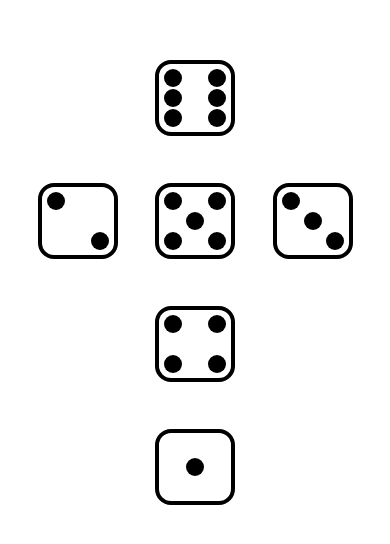
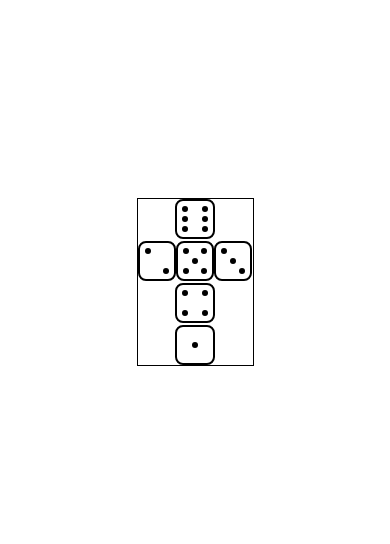
Before and after one commit to solar-citizen/lektorium-test-tasks, a plain HTML site: page 1/index.html in a window 390 px wide. Shown: the part 140-684 px from the top of the page. Drawn offline with Linux system fonts and the light colour scheme.

Commit message:
0.0.5 // t1: attempt #2 to add responsive -- t2: refactor js

```diff
--- a/1/sass/style.scss
+++ b/1/sass/style.scss
@@ -21,9 +21,9 @@ main {
 .field {
   display: flex;
   flex-direction: column;
-  max-width: 25.25rem;
+  max-width: 30vw;
   width: 100%;
-  max-height: 30.75rem;
+  max-height: 80vh;
   height: 100%;
   border: 1px solid black;
 
@@ -126,30 +126,96 @@ main {
   }
 }
 
-@media screen and (max-width: 576px) {
+@media screen and (max-width: 1700px) {
+  main {
     .field {
-    border: none;
+      max-height: 55vh;
+    }
   }
 }
 
-@media screen and (max-width: 328px) {
+@media screen and (max-width: 1500px) {
+  main {
     .field {
-    height: 70%;
+      max-height: 50vh;
+    }
   }
 }
 
-@media screen and (max-width: 240px) {
+@media screen and (max-width: 1100px) {
+  main {
     .field {
-    height: 50%;
+      max-height: 40vh;
+    }
+  }
 }
 
+@media screen and (max-width: 950px) {
+  main {
+    .field {
+      max-height: 35vh;
+    }
+  }
+}
+
+@media screen and (max-width: 800px) {
+  main {
+    .field {
+      max-height: 30vh;
+
+      .row {
+        .dice {
+          max-width: 3rem;
+          max-height: 3rem;
+          border: 2px solid black;
+          border-radius: 10px;
+
+          &__dot {
+            width: 9px;
+            height: 9px;
+          }
+        }
+      }
+    }
+  }
+}
+
+@media screen and (max-width: 600px) {
+  main {
+    .field {
+      max-height: 23vh;
+    }
+  }
+}
+
+@media screen and (max-width: 600px) {
+  main {
+    .field {
+      max-height: 20vh;
+
+      .row {
+        .dice {
+          max-width: 2.5rem;
+          max-height: 2.5rem;
+          border: 2px solid black;
+          border-radius: 8px;
+
+          &__dot {
+            width: 6px;
+            height: 6px;
+          }
+        }
+      }
+    }
+  }
+}
+
+@media screen and (max-height: 380px) {
+  main {
+    .field {
       .row.row--2 {
         justify-content: center;
       }
     }
-
-@media screen and (max-height: 305px) {
-  .row.row--2 {
-    justify-content: center;
   }
 }
--- a/2/js/main.js
+++ b/2/js/main.js
@@ -23,7 +23,21 @@ function uncheckCheckbox() {
 
 const submit = document.getElementById("submit");
 
-submit.onclick = function () {
-  verifyPassword();
-  uncheckCheckbox();
-};
+submit.addEventListener("click", verifyPassword);
+submit.addEventListener("click", uncheckCheckbox);
+
+// submit.onclick = function () {
+//   verifyPassword();
+//   uncheckCheckbox();
+// };
+
+// let i = 0;
+// const deleteElement = (e) => {
+//   console.log(e.target);
+//   i++;
+//   if (i == 1) {
+//     btn.removeEventListener("click", deleteElement);
+//   }
+// };
+
+// btn.addEventListener("click", deleteElement);
```
Also changed, not shown: 1/css/style.css. Lines whose indentation alone changed are shown as unchanged.
